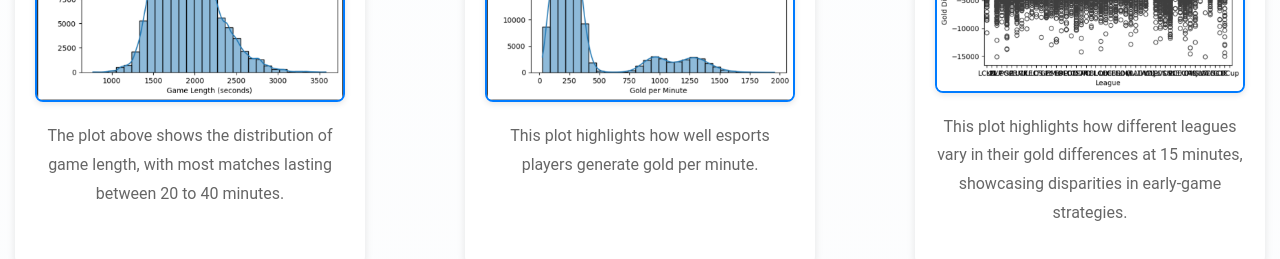
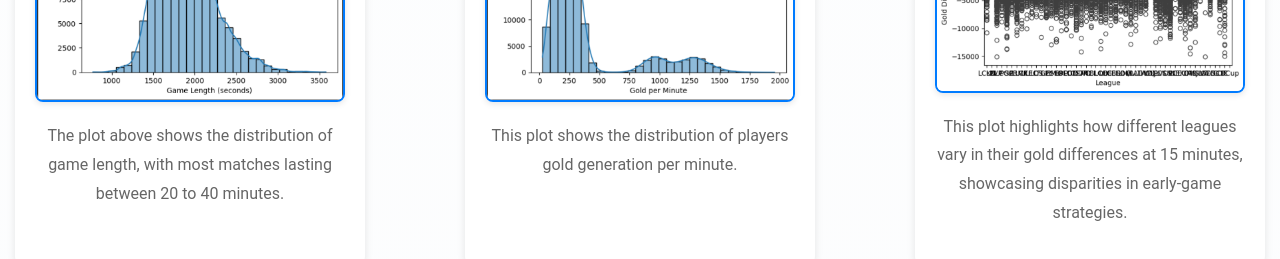
Before and after one commit to jgu0453/dsc80-proj, a plain HTML site: page index.html in a window 1280 px wide. Shown: the part 1860-2119 px from the top of the page. Drawn offline with Linux system fonts and the light colour scheme.

Commit message:
Update index.html

```diff
--- a/index.html
+++ b/index.html
@@ -49,7 +49,7 @@
             </div>
             <div class="plot-container">
                 <img src="Gold_per_min.png" alt="Distribution of Gold per Minute">
-                <p>This plot highlights how well esports players generate gold per minute.</p>
+                <p>This plot shows the distribution of players gold generation per minute.</p>
             </div>
             <div class="plot-container">
                 <img src="gold_diff.png" alt="Gold Difference at 15 Minutes by League">
```
